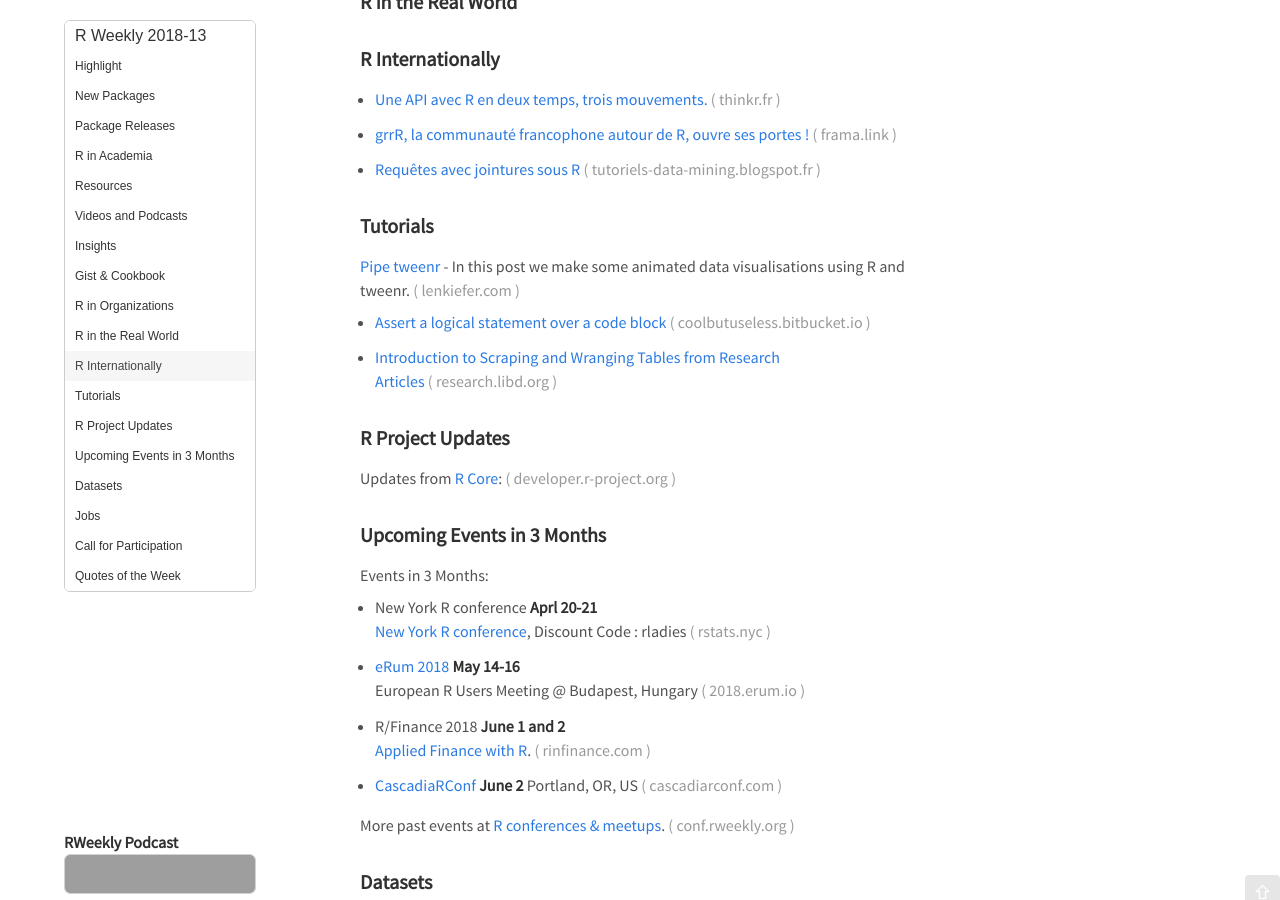
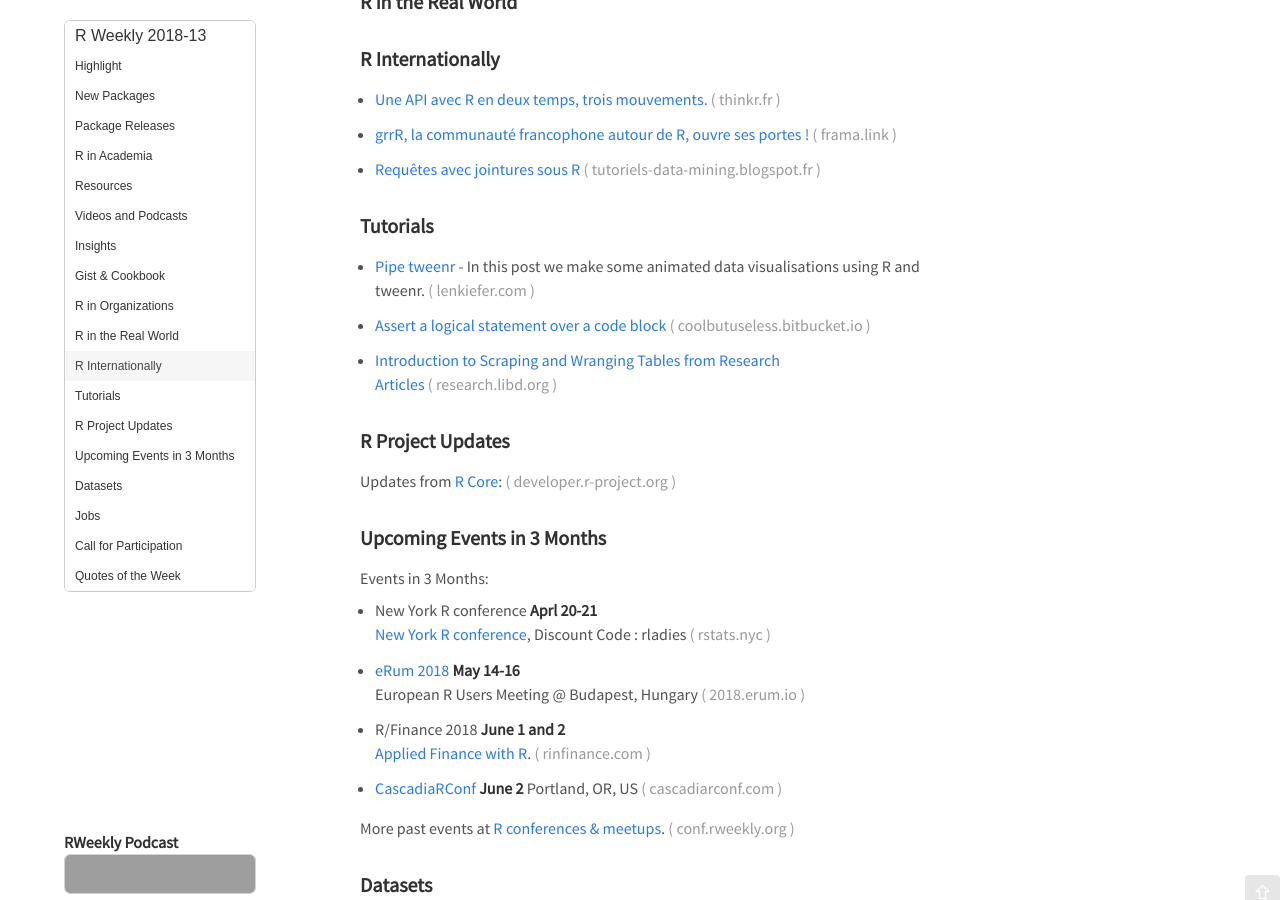
Before and after one commit to rweekly/rweekly.org, a Jekyll site: the page built from draft.md, in a window 1280 px wide and 900 px high, scrolled down 2454 px. Built offline with Jekyll 4.4.1, drawn with Linux system fonts in a browser that asks for light colours; emoji names are drawn with the system emoji font; comment, search, counter and statistics services are not loaded; grey boxes are pictures that could not be loaded.

Commit message:
clean up bullet type

```diff
--- a/draft.md
+++ b/draft.md
@@ -105,7 +105,7 @@ Release Date: 2018-3-26
 
 ###  Tutorials
 
-[Pipe tweenr](http://lenkiefer.com/2018/03/18/pipe-tweenr/) - In this post we make some animated data visualisations using R and tweenr.
++ [Pipe tweenr](http://lenkiefer.com/2018/03/18/pipe-tweenr/) - In this post we make some animated data visualisations using R and tweenr.
 
 + [Assert a logical statement over a code block](https://coolbutuseless.bitbucket.io/2018/03/22/assert-condition-over-a-code-block/)
 
```
